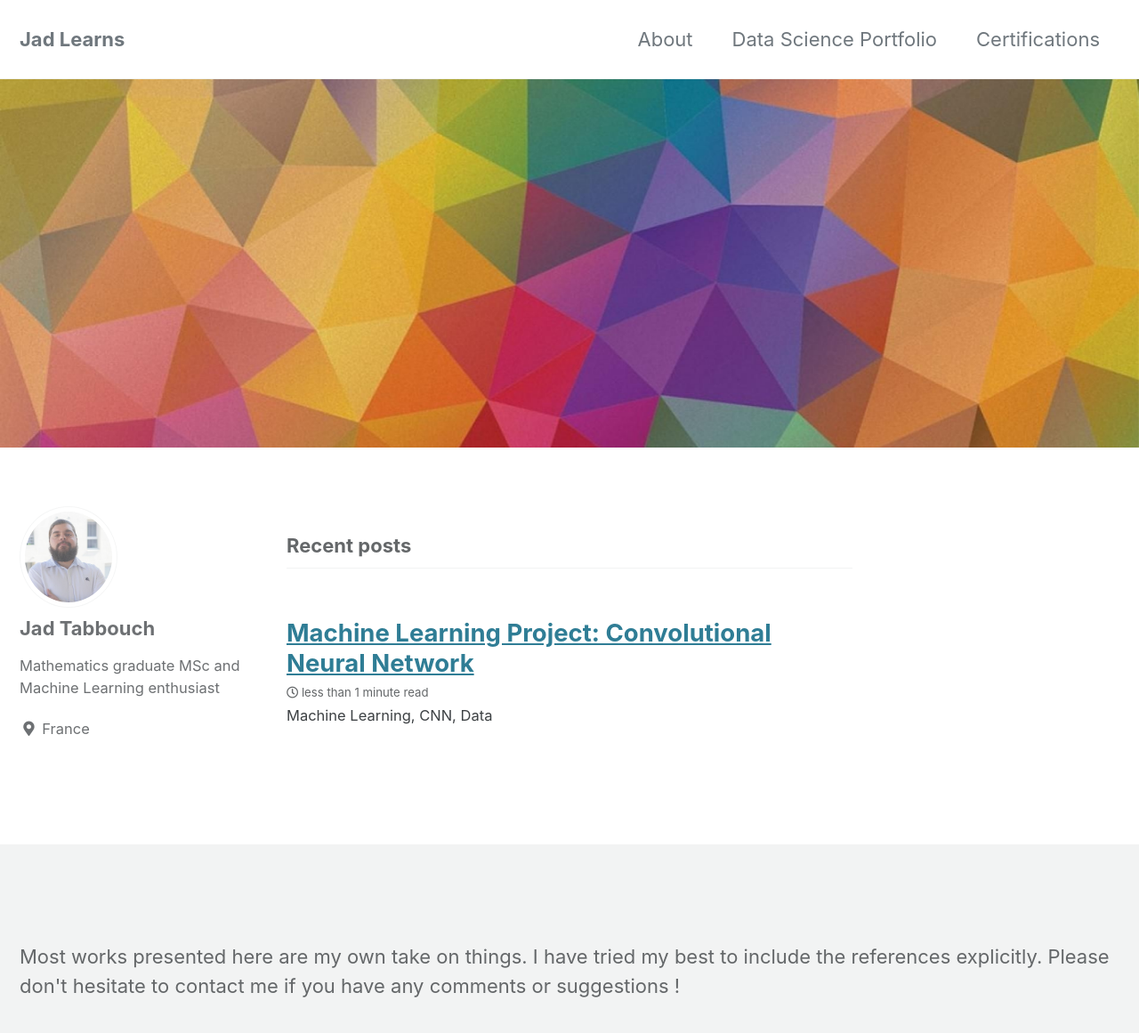
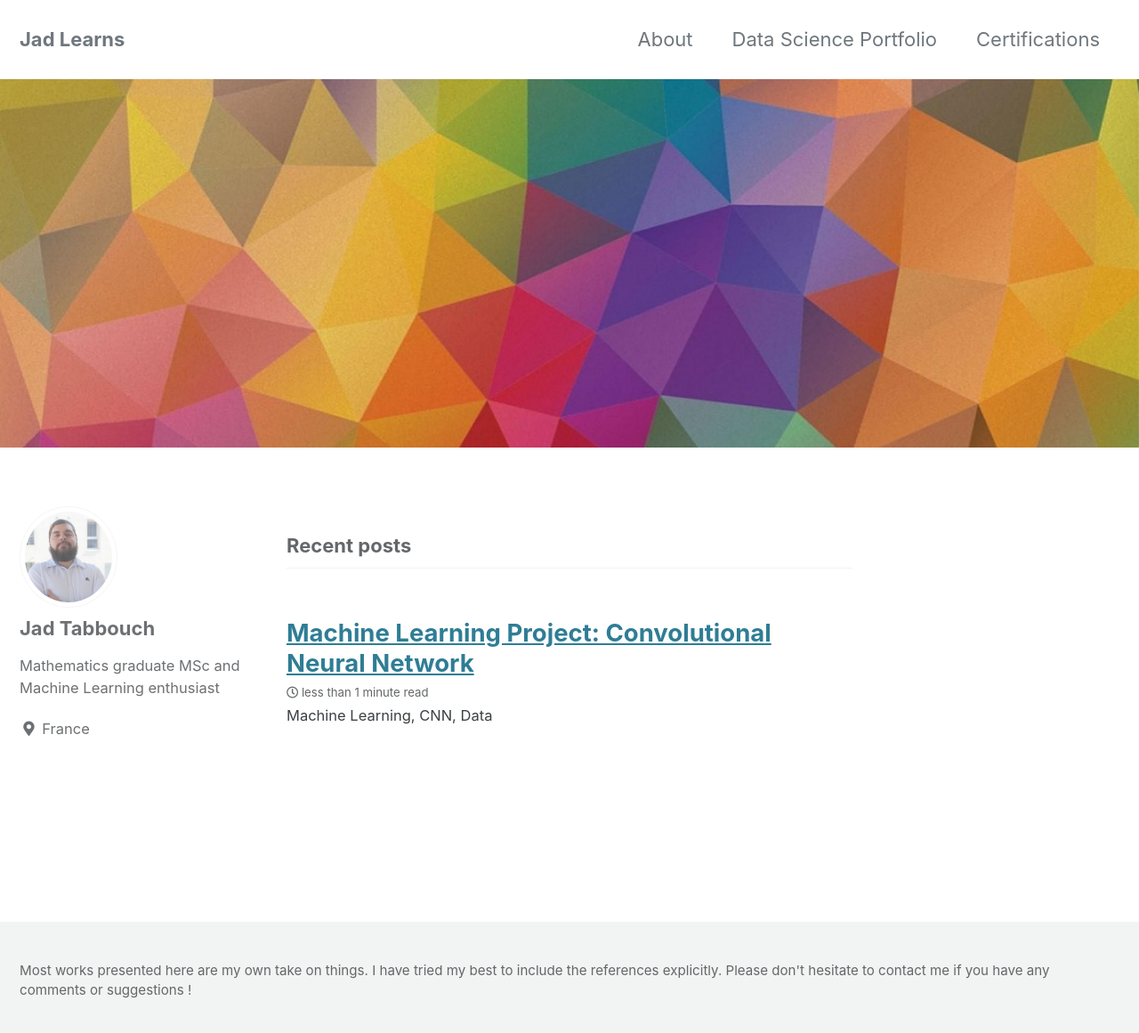
Before and after one commit to jad-tab/jad-tab.github.io, a Jekyll site: the page built from index.html, in a window 1280 px wide and 1169 px high. Shown: the top 1161 px of the window at 89% size. Built offline with Jekyll 4.4.1, drawn with Linux system fonts in a browser that asks for light colours; cached includes are drawn as plain includes; the list of posts is cut into pages by our own code.

Commit message:
Update footer.html

```diff
--- a/_includes/footer.html
+++ b/_includes/footer.html
@@ -1 +1 @@
-<div class="page__footer"> Most works presented here are my own take on things. I have tried my best to include the references explicitly. Please don't hesitate to contact me if you have any comments or suggestions !  </div>
+<div class="page__footer-copyright"> Most works presented here are my own take on things. I have tried my best to include the references explicitly. Please don't hesitate to contact me if you have any comments or suggestions !  </div>
```
